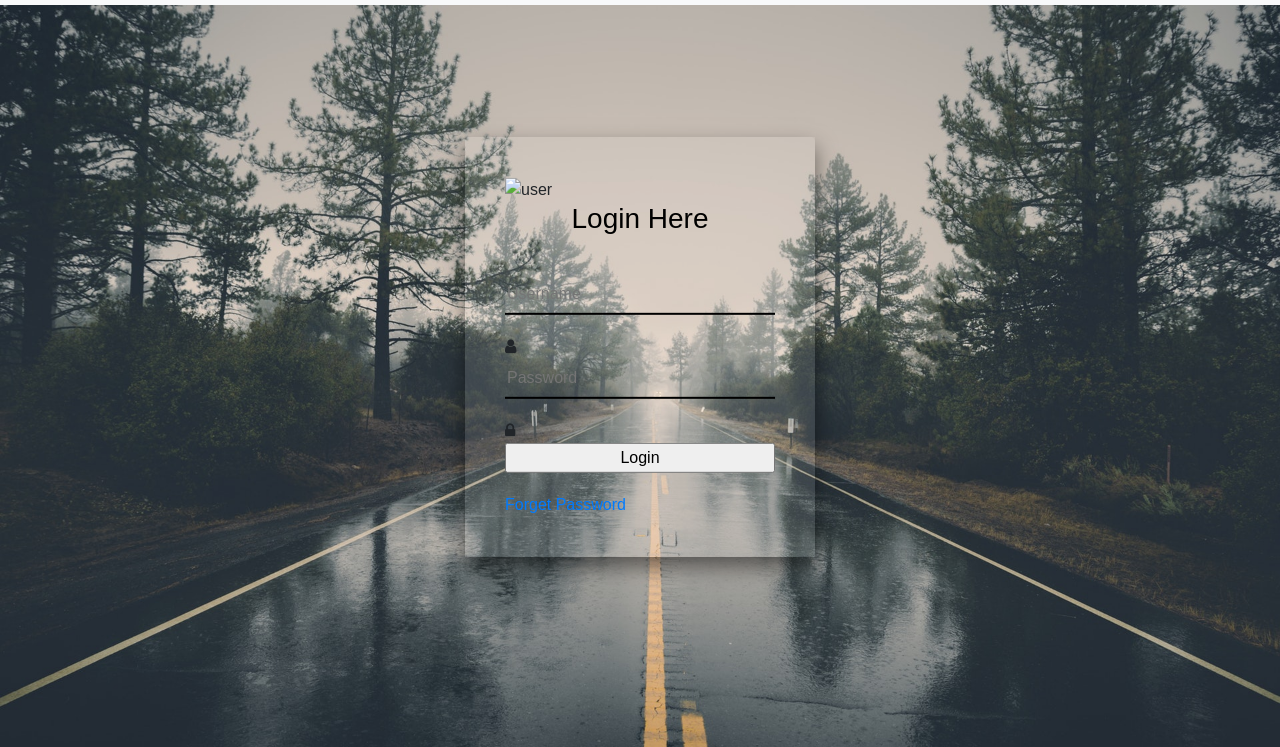
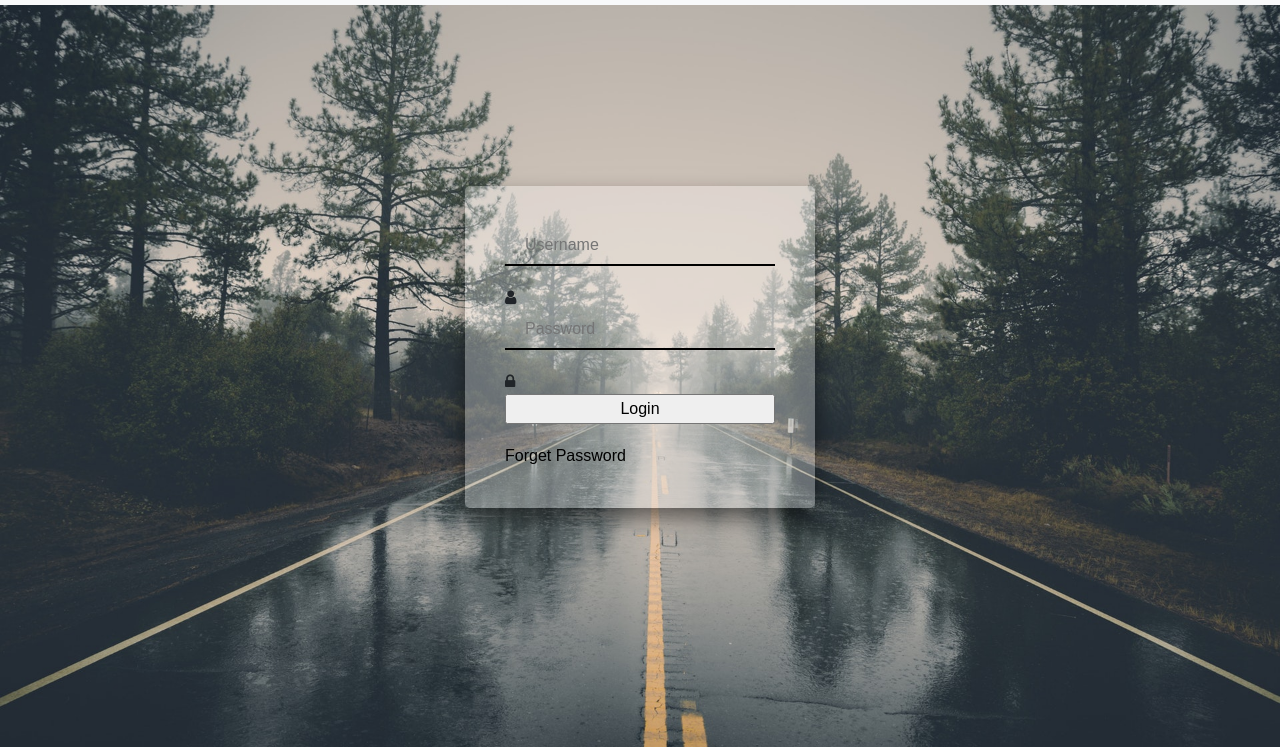
Before and after one commit to hanumancode/Transparent-Login-Form, a plain HTML site: page index.html in a window 1280 px wide. Shown: the part 53-800 px from the top of the page. Drawn offline with nearby package versions, Linux system fonts and the light colour scheme.

Commit message:
removed user img and h3 tag

```diff
--- a/index.html
+++ b/index.html
@@ -38,8 +38,6 @@
 
     <div class="loginContainer">
         <div class="cover">
-            <img src="user.png" alt="user" id="user">
-            <h3>Login Here</h3>
             <form action="#">
                 <div class="input">
                     <input type="text" name="" placeholder="Username">
--- a/style.css
+++ b/style.css
@@ -26,21 +26,8 @@ body {
     padding: 40px;
     box-sizing: border-box;
     border-radius: 5px;
-    background: rgb(255, 255, 255, 0.1);
+    background: rgb(255, 255, 255, 0.3);
     transition: 0.5s;
-}
-
-#user {
-
-}
-
-h3 {
-    margin: 0;
-    padding: 0 0 20px;
-    margin-bottom: 20px;
-    display: block;
-    text-align: center;
-    color: #000;
 }
 
 .loginContainer input {
@@ -56,6 +43,13 @@ h3 {
     height: 40px;
     background: transparent;
     color: #000;
+    font-size: 16px;
+    padding-left: 20px;
+    box-sizing: border-box;
+}
+
+a {
+    color: #000;
 }
 
 /*---Media Queries --*/
```
Also changed, not shown: user.png (added).
